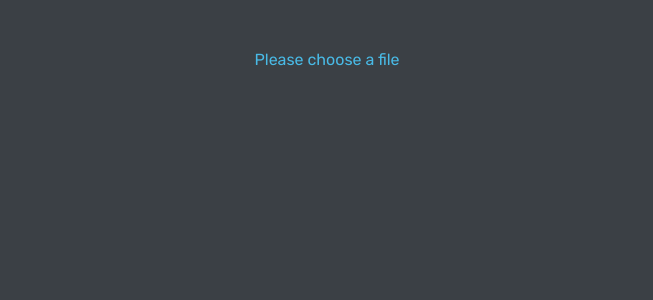
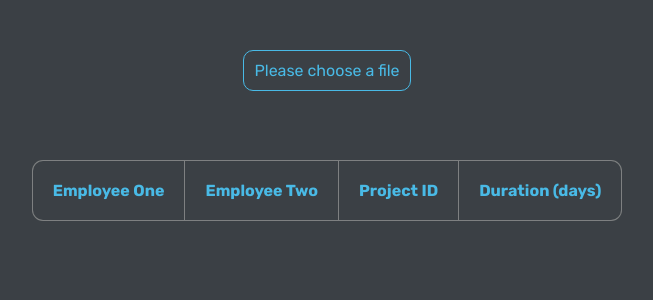
Before and after one commit to RadoslavGenov/Radoslav-Genov-employees, a React (Vite) app: page / in a window 1280 px wide. Shown: the top 300 px of the page, without its empty margins (313-966 px from the left). Built offline with nearby package versions, Linux system fonts and the light colour scheme.

Commit message:
improvements in UI, added table component and landing page

```diff
--- a/src/App.module.css
+++ /dev/null
@@ -1,7 +0,0 @@
-.main {
-  display: flex;
-  justify-content: center;
-  align-items: flex-start;
-  height: 100vh;
-  margin-top: 50px;
-}
--- a/src/App.tsx
+++ b/src/App.tsx
@@ -1,12 +1,7 @@
-import FileInput from './components/FileInput/FileInput'
-import styles from './App.module.css'
+import Landing from './pages/Landing/Landing'
 
 function App() {
-  return (
-    <div className={styles.main}>
-      <FileInput />
-    </div>
-  )
+  return <Landing />
 }
 
 export default App
--- a/src/components/FileInput/FileInput.module.css
+++ b/src/components/FileInput/FileInput.module.css
@@ -2,6 +2,16 @@ input[type='file'] {
   display: none;
 }
 
-.upload {
+.label {
+  border: 1px solid;
+  border-radius: 10px;
+  padding: 10px;
+  cursor: pointer;
   color: #49bae6;
 }
+
+.name {
+  color: #adafb1;
+  padding-top: 10px;
+  min-height: 20px;
+}
--- a/src/components/FileInput/FileInput.tsx
+++ b/src/components/FileInput/FileInput.tsx
@@ -1,19 +1,49 @@
-import { ChangeEvent } from 'react'
+import { ChangeEvent, useRef, useState } from 'react'
 import styles from './FileInput.module.css'
 import { findLongestPair } from '../../utils/findLongestPair'
+import { readCSV } from '../../utils/readCsv'
+import { PairResults } from '../../types'
 
-const FileInput: React.FC = () => {
-  const handleFileInput = (event: any) => {
-    const pairs = findLongestPair(event.currentTarget.value)
-    debugger
+type FileInputProps = Readonly<{
+  onComplete: (data: PairResults) => void
+}>
+
+const FileInput: React.FC<FileInputProps> = ({ onComplete }) => {
+  const inputRef = useRef<HTMLInputElement | null>(null)
+  const [name, setName] = useState('')
+
+  const handleFileInput = async (event: ChangeEvent<HTMLInputElement>) => {
+    event.preventDefault()
+
+    if (!inputRef.current) {
+      return
+    }
+
+    const file = inputRef.current.files?.[0]
+
+    if (!file) {
+      return
+    }
+
+    setName(file.name)
+
+    const parsed = await readCSV(file)
+
+    inputRef.current.value = ''
+
+    const result = await findLongestPair(parsed)
+
+    onComplete(result)
   }
 
   return (
     <>
-      <label htmlFor="file" className={styles.upload}>
+      <label htmlFor="file" className={styles.label}>
         Please choose a file
       </label>
+      <span className={styles.name}>{name}</span>
       <input
+        ref={inputRef}
         onChange={handleFileInput}
         className={styles.input}
         type="file"
--- /dev/null
+++ b/src/components/Table/Table.module.css
@@ -0,0 +1,43 @@
+.table {
+  box-shadow: 0 0 0 1px #7e8081;
+  border-collapse: collapse;
+  border-radius: 10px;
+  border-style: hidden;
+  margin-top: 40px;
+  color: #49bae6;
+}
+
+td,
+th {
+  border: 1px solid #7e8081;
+  padding: 20px;
+}
+
+@media (max-width: 480px) {
+  table {
+    display: flex;
+  }
+
+  td,
+  th {
+    border: hidden;
+  }
+
+  thead,
+  tbody,
+  tr {
+    display: flex;
+    flex-direction: column;
+  }
+
+  tbody {
+    align-items: flex-end;
+  }
+
+  table td::before {
+    content: attr(label);
+    font-weight: bold;
+    width: 120px;
+    min-width: 120px;
+  }
+}
--- /dev/null
+++ b/src/components/Table/Table.tsx
@@ -0,0 +1,40 @@
+import { PairResults } from '../../types'
+import styles from './Table.module.css'
+
+type TableProps = Readonly<{
+  data: PairResults[]
+}>
+
+const tableHead = [
+  'Employee One',
+  'Employee Two',
+  'Project ID',
+  'Duration (days)'
+]
+
+const Table: React.FC<TableProps> = ({ data }) => {
+  return (
+    <table className={styles.table}>
+      <thead>
+        <tr>
+          {tableHead.map((head) => (
+            <th key={head}>{head}</th>
+          ))}
+        </tr>
+      </thead>
+
+      {data.map(
+        (item) =>
+          Object.keys(item).length !== 0 && (
+            <tbody key={item.empOne + item.empTwo}>
+              {Object.values(item).map((value) => (
+                <td>{value}</td>
+              ))}
+            </tbody>
+          )
+      )}
+    </table>
+  )
+}
+
+export default Table
--- /dev/null
+++ b/src/pages/Landing/Landing.module.css
@@ -0,0 +1,8 @@
+.container {
+  display: flex;
+  justify-content: flex-start;
+  align-items: center;
+  height: 100vh;
+  margin-top: 50px;
+  flex-direction: column;
+}
--- /dev/null
+++ b/src/pages/Landing/Landing.tsx
@@ -0,0 +1,23 @@
+import { useState } from 'react'
+import { PairResults } from '../../types'
+import FileInput from '../../components/FileInput/FileInput'
+import Table from '../../components/Table/Table'
+import styles from './Landing.module.css'
+
+const Landing: React.FC = () => {
+  const [data, setData] = useState<PairResults>({} as PairResults)
+
+  const handleFileCompletion = (data: PairResults) => {
+    setData(data)
+  }
+
+  return (
+    <div className={styles.container}>
+      <FileInput onComplete={handleFileCompletion} />
+
+      <Table data={[data]} />
+    </div>
+  )
+}
+
+export default Landing
--- /dev/null
+++ b/src/types/index.ts
@@ -0,0 +1,16 @@
+export type Project = Readonly<{
+  projectID: string
+  dateFrom: Date
+  dateTo: Date
+}>
+
+export type EmployeeProjects = {
+  [key: string]: Project[]
+}
+
+export type PairResults = Readonly<{
+  empOne: string
+  empTwo: string
+  projectId: string
+  duration: number
+}>
```
